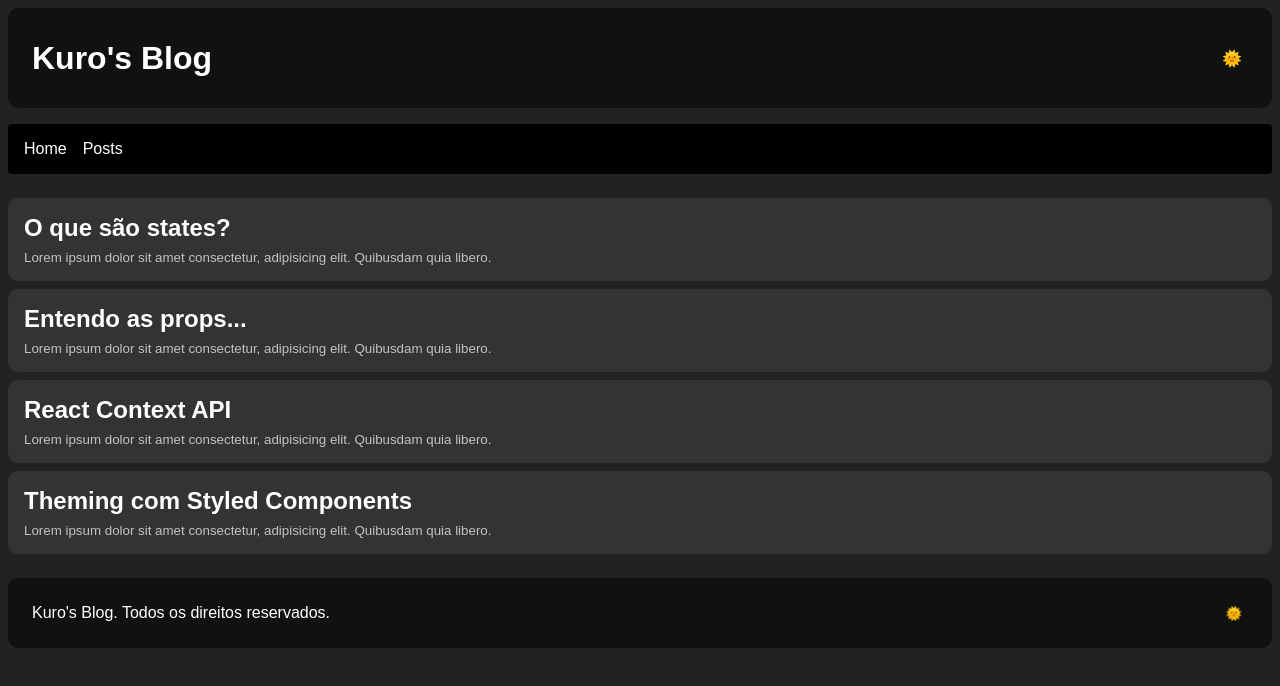
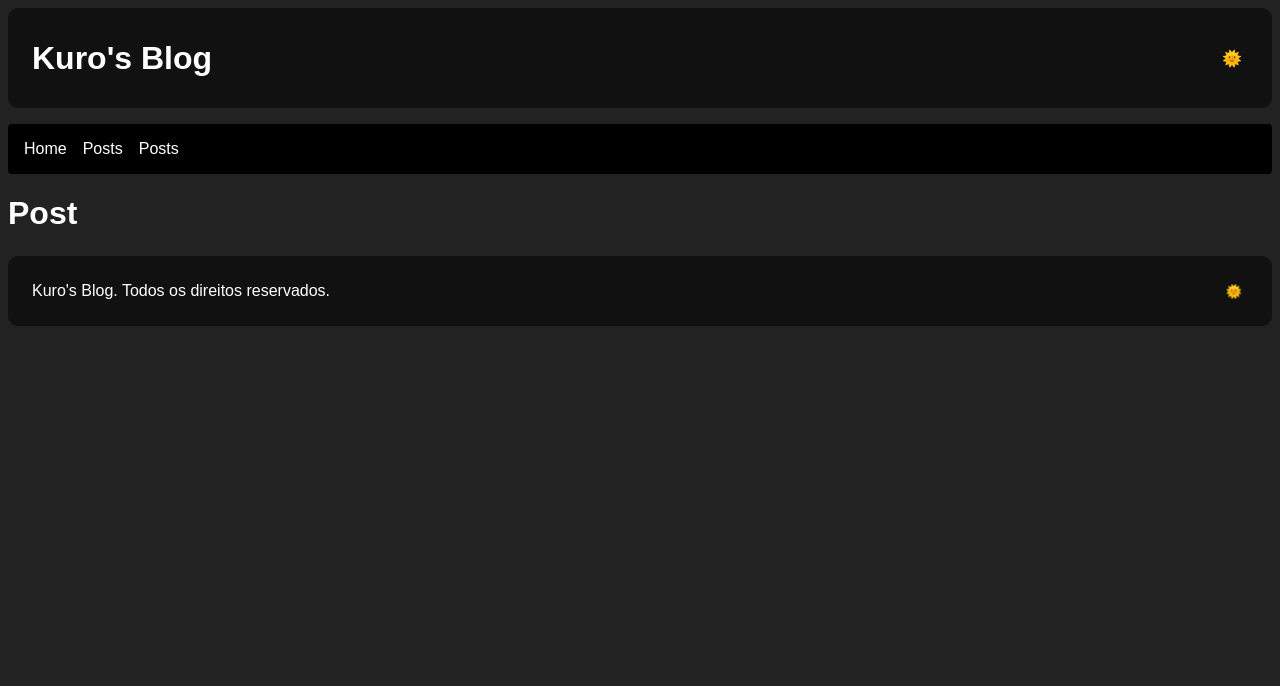
Before and after one commit to CaioChristhian/react, a React app: page /posts/1 in a window 1280 px wide. Shown: the top 686 px of the page. Built offline with nearby package versions, Linux system fonts and the light colour scheme.

Commit message:
recebendo parametros e query params nas rotas

```diff
--- a/src/components/Layout/index.js
+++ b/src/components/Layout/index.js
@@ -13,6 +13,7 @@
       <Nav>
         <Link to="/">Home</Link>
         <Link to="/posts">Posts</Link>
+        <Link to="/posts/11">Posts</Link>
       </Nav>
       <Routes />
       <Footer />
--- /dev/null
+++ b/src/pages/Post/index.js
@@ -0,0 +1,17 @@
+import React, { useMemo } from 'react';
+import { useParams, useLocation } from 'react-router-dom';
+
+function Post() {
+  const params = useParams();
+  const { search } = useLocation();
+  const queryParams = useMemo(() => new URLSearchParams(search), [search])
+
+  console.log(params)
+  console.log(queryParams.get('meuQueryParam'))
+
+  return (
+    <h1>Post</h1>
+  )
+}
+
+export default Post;
--- a/src/routes.js
+++ b/src/routes.js
@@ -4,12 +4,14 @@
 import Home from "./pages/Home";
 import Posts from "./pages/Posts";
 import NotFound from "./pages/NotFound";
+import Post from "./pages/Post";
 
 export default function Routes() {
   return (
     <Switch>
       <Route path="/" exact component={Home} />
-      <Route path="/posts" component={Posts} />
+      <Route exact path="/posts" component={Posts} />
+      <Route path="/posts/:id" component={Post} />
       <Route component={NotFound} />
     </Switch>
   )
--- a/webpack.config.js
+++ b/webpack.config.js
@@ -8,6 +8,7 @@
   output: {
     path: path.resolve(__dirname, 'build'),
     filename: 'bundle[hash].js',
+    publicPath: '/',
   },
   plugins: [
     new HtmlWebpackPlugin ({
```
